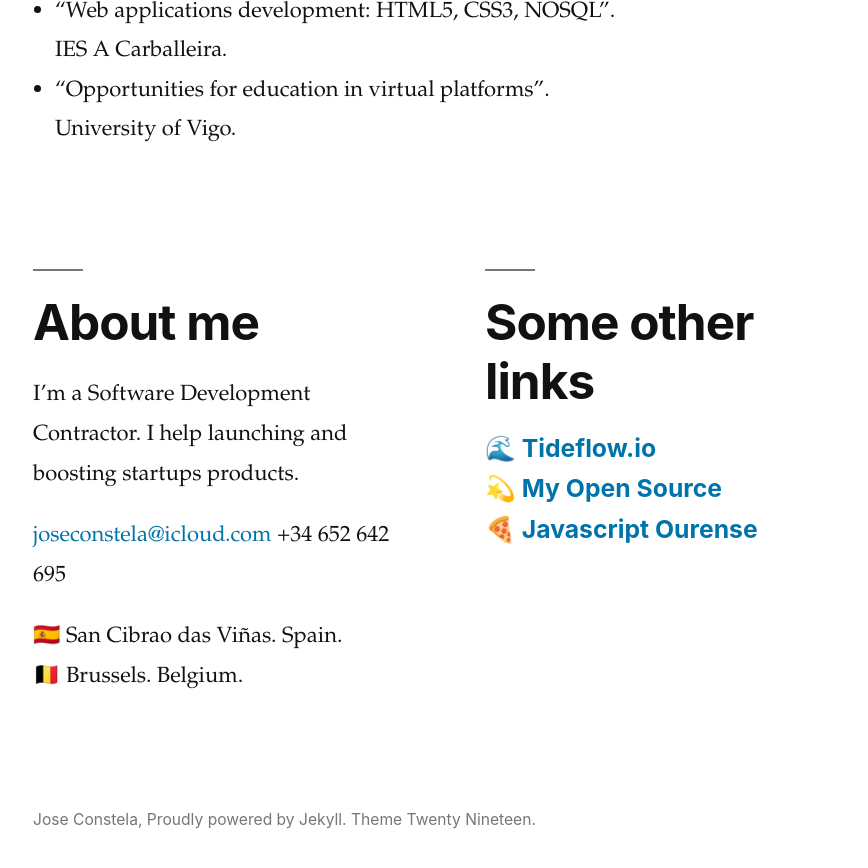
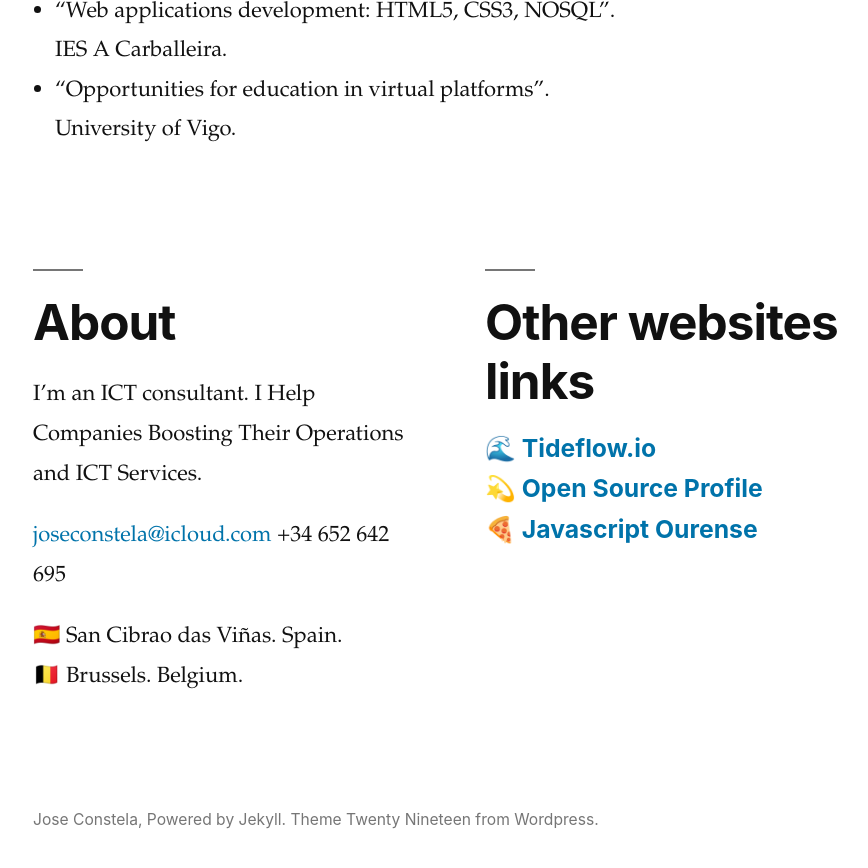
Before and after one commit to joseconstela/joseconstela.github.io, a Jekyll site: the page built from index.md, in a window 1280 px wide and 900 px high, scrolled down 4957 px. Shown: the top 868 px of the window, without its empty margins (155-1023 px from the left). Built offline with Jekyll 4.4.1, drawn with Linux system fonts in a browser that asks for light colours.

Commit message:
Shorten html

```diff
--- a/_includes/footer.html
+++ b/_includes/footer.html
@@ -3,22 +3,22 @@
   <aside class="widget-area" role="complementary" aria-label="Footer">
     <div class="widget-column footer-widget-1">
       <section id="text-3" class="widget widget_text">
-        <h2 class="widget-title">About me</h2>
+        <h2 class="widget-title">About</h2>
         <div class="textwidget">
-          <p>I’m a Software Development Contractor. I help launching and boosting startups products.</p>
+          <p>I’m an ICT consultant. I Help Companies Boosting Their Operations and ICT Services.</p>
           <p><a href="mailto:joseconstela@icloud.com">joseconstela@icloud.com</a> +34 652 642 695</p>
           <p>🇪🇸 San Cibrao das Viñas. Spain. <br>🇧🇪 Brussels. Belgium.</p>
         </div>
       </section>
       <section id="nav_menu-6" class="widget widget_nav_menu">
-        <h2 class="widget-title">Some other links</h2>
+        <h2 class="widget-title">Other websites links</h2>
         <div class="menu-other-links-container">
           <ul id="menu-other-links" class="menu">
-            <li id="menu-item-11" class="menu-item menu-item-type-custom menu-item-object-custom menu-item-11"><a
+            <li class="menu-item"><a
                 href="https://tideflow.io">🌊 Tideflow.io</a></li>
-            <li id="menu-item-12" class="menu-item menu-item-type-custom menu-item-object-custom menu-item-12"><a
-                href="https://github.com/joseconstela">💫 My Open Source</a></li>
-            <li id="menu-item-28" class="menu-item menu-item-type-custom menu-item-object-custom menu-item-28"><a
+            <li iclass="menu-item"><a
+                href="https://github.com/joseconstela">💫 Open Source Profile</a></li>
+            <li class="menu-item"><a
                 href="https://www.meetup.com/es-ES/jsourense">🍕 Javascript Ourense</a></li>
           </ul>
         </div>
@@ -27,7 +27,7 @@
   </aside>
 
   <div class="site-info">
-    <a class="site-name" href="https://joseconstela.com/" rel="home">Jose Constela</a>,
-      Proudly powered by Jekyll. Theme Twenty Nineteen.
+    <a class="site-name" href="https://www.joseconstela.com/" rel="home">Jose Constela</a>,
+      Powered by Jekyll. Theme Twenty Nineteen from Wordpress.
   </div>
 </footer>
--- a/_includes/header.html
+++ b/_includes/header.html
@@ -15,13 +15,13 @@
         <div class="menu-navigation-container">
           <ul id="menu-navigation" class="main-menu">
             <li id="menu-item-22"
-              class="menu-item menu-item-type-custom menu-item-object-custom current-menu-item current_page_item menu-item-22">
+              class="menu-item current-menu-item current_page_item menu-item-22">
               <a href="/" aria-current="page">Home</a></li>
             <!-- <li id="menu-item-224" class="menu-item menu-item-type-post_type menu-item-object-page menu-item-224"><a
                 href="/blog/">Blog</a></li> -->
-            <li id="menu-item-25" class="menu-item menu-item-type-custom menu-item-object-custom menu-item-25"><a
+            <li id="menu-item-25" class="menu-item menu-item-25"><a
                 href="/cv" target="_blank">CV</a></li>
-            <li id="menu-item-26" class="menu-item menu-item-type-custom menu-item-object-custom menu-item-26"><a
+            <li id="menu-item-26" class="menu-item menu-item-26"><a
                 href="mailto:joseconstela@icloud.com">Contact</a></li>
           </ul>
         </div>
@@ -54,7 +54,7 @@
       <nav class="social-navigation" aria-label="Social Links Menu">
         <div class="menu-social-links-container">
           <ul id="menu-social-links" class="social-links-menu">
-            <li id="menu-item-8" class="menu-item menu-item-type-custom menu-item-object-custom menu-item-8"><a
+            <li id="menu-item-8" class="menu-item menu-item-8"><a
                 href="https://www.linkedin.com/in/jrcconstela/"><span class="screen-reader-text">LinkedIn</span><svg
                   class="svg-icon" width="26" height="26" aria-hidden="true" role="img" focusable="false"
                   viewBox="0 0 24 24" version="1.1" xmlns="http://www.w3.org/2000/svg"
@@ -63,7 +63,7 @@
                     d="M19.7,3H4.3C3.582,3,3,3.582,3,4.3v15.4C3,20.418,3.582,21,4.3,21h15.4c0.718,0,1.3-0.582,1.3-1.3V4.3 C21,3.582,20.418,3,19.7,3z M8.339,18.338H5.667v-8.59h2.672V18.338z M7.004,8.574c-0.857,0-1.549-0.694-1.549-1.548 c0-0.855,0.691-1.548,1.549-1.548c0.854,0,1.547,0.694,1.547,1.548C8.551,7.881,7.858,8.574,7.004,8.574z M18.339,18.338h-2.669 v-4.177c0-0.996-0.017-2.278-1.387-2.278c-1.389,0-1.601,1.086-1.601,2.206v4.249h-2.667v-8.59h2.559v1.174h0.037 c0.356-0.675,1.227-1.387,2.526-1.387c2.703,0,3.203,1.779,3.203,4.092V18.338z">
                   </path>
                 </svg></a></li>
-            <li id="menu-item-9" class="menu-item menu-item-type-custom menu-item-object-custom menu-item-9"><a
+            <li id="menu-item-9" class="menu-item menu-item-9"><a
                 href="http://github.com/joseconstela"><span class="screen-reader-text">Github</span><svg
                   class="svg-icon" width="26" height="26" aria-hidden="true" role="img" focusable="false"
                   viewBox="0 0 24 24" version="1.1" xmlns="http://www.w3.org/2000/svg"
@@ -72,7 +72,7 @@
                     d="M12,2C6.477,2,2,6.477,2,12c0,4.419,2.865,8.166,6.839,9.489c0.5,0.09,0.682-0.218,0.682-0.484 c0-0.236-0.009-0.866-0.014-1.699c-2.782,0.602-3.369-1.34-3.369-1.34c-0.455-1.157-1.11-1.465-1.11-1.465 c-0.909-0.62,0.069-0.608,0.069-0.608c1.004,0.071,1.532,1.03,1.532,1.03c0.891,1.529,2.341,1.089,2.91,0.833 c0.091-0.647,0.349-1.086,0.635-1.337c-2.22-0.251-4.555-1.111-4.555-4.943c0-1.091,0.39-1.984,1.03-2.682 C6.546,8.54,6.202,7.524,6.746,6.148c0,0,0.84-0.269,2.75,1.025C10.295,6.95,11.15,6.84,12,6.836 c0.85,0.004,1.705,0.114,2.504,0.336c1.909-1.294,2.748-1.025,2.748-1.025c0.546,1.376,0.202,2.394,0.1,2.646 c0.64,0.699,1.026,1.591,1.026,2.682c0,3.841-2.337,4.687-4.565,4.935c0.359,0.307,0.679,0.917,0.679,1.852 c0,1.335-0.012,2.415-0.012,2.741c0,0.269,0.18,0.579,0.688,0.481C19.138,20.161,22,16.416,22,12C22,6.477,17.523,2,12,2z">
                   </path>
                 </svg></a></li>
-            <li id="menu-item-20" class="menu-item menu-item-type-custom menu-item-object-custom menu-item-20"><a
+            <li id="menu-item-20" class="menu-item menu-item-20"><a
                 href="mailto:joseconstela@icloud.com"><span class="screen-reader-text">Email</span><svg class="svg-icon"
                   width="26" height="26" aria-hidden="true" role="img" focusable="false" viewBox="0 0 24 24"
                   version="1.1" xmlns="http://www.w3.org/2000/svg" xmlns:xlink="http://www.w3.org/1999/xlink">
```
